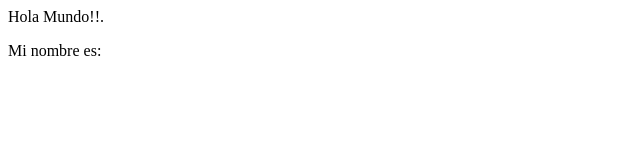
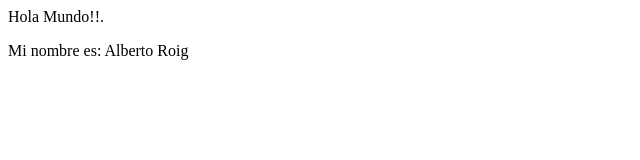
Before and after one commit to roig7/uax-devops-01, a plain HTML site: page index.html in a window 1280 px wide. Shown: the full height of the page, 0-640 px from the left. Drawn offline with Linux system fonts and the light colour scheme.

Commit message:
UPDATED: added my name

```diff
--- a/index.html
+++ b/index.html
@@ -4,6 +4,6 @@
     </head>
     <body>
         <p>Hola Mundo!!.</p>
-	<p>Mi nombre es: </p>
+	<p>Mi nombre es: Alberto Roig </p>
     </body>
 </html>
```
